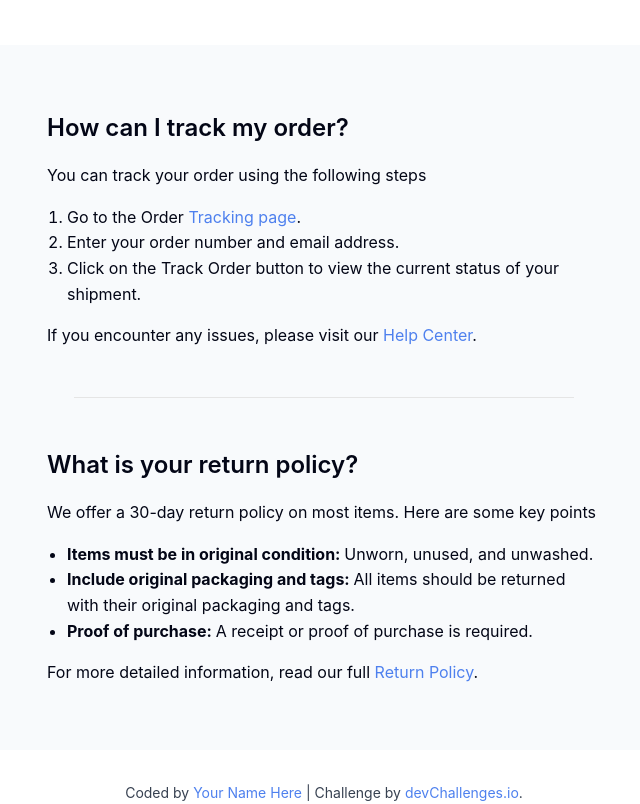
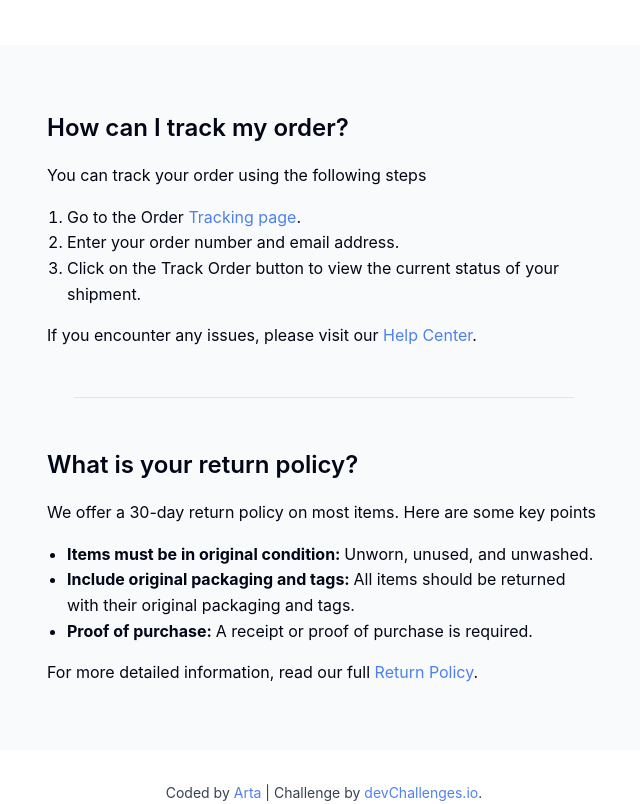
Before and after one commit to colourmess/challenge10---Question-page, a plain HTML site: page index.html in a window 1280 px wide. Shown: the part 128-932 px from the top of the page, without its empty margins (316-956 px from the left). Drawn offline with Linux system fonts and the light colour scheme.

Commit message:
Update index.html

```diff
--- a/index.html
+++ b/index.html
@@ -131,7 +131,7 @@
       </section>
     </main>
     <div class="author-info">
-      Coded by <a href="#">Your Name Here</a> | Challenge by
+      Coded by <a href="#">Arta</a> | Challenge by
       <a href="https://www.devchallenges.io?ref=challenge" target="_blank"
         >devChallenges.io</a
       >.
```
